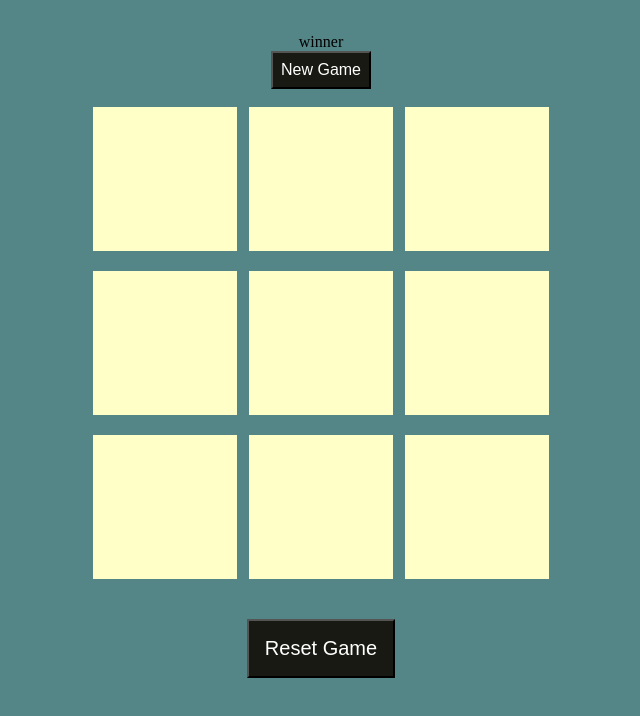
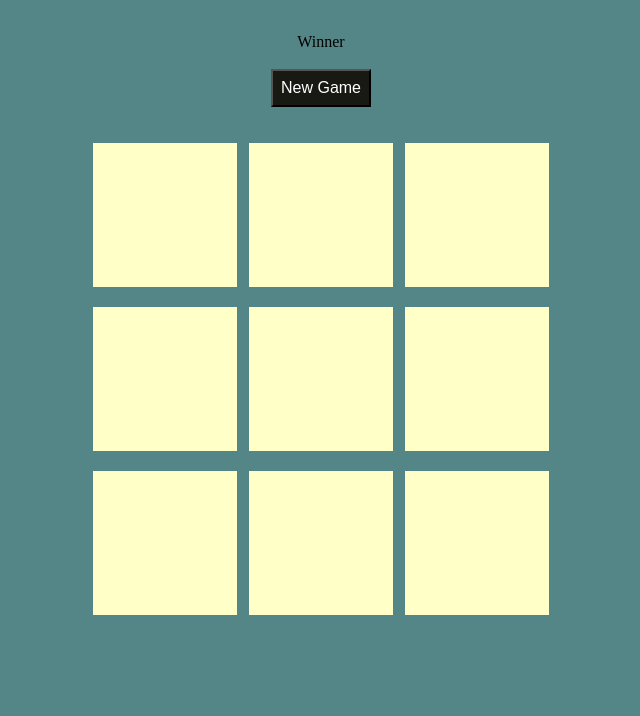
Before and after one commit to abdullahars227/TicTacToe, a plain HTML site: page index.html in a window 1280 px wide. Shown: the part 30-746 px from the top of the page, without its empty margins (319-959 px from the left). Drawn offline with Linux system fonts and the light colour scheme.

Commit message:
Fixed HTML issue

```diff
--- a/index.html
+++ b/index.html
@@ -9,13 +9,14 @@
 <body>
     <main>
         <h2>Tic Tac Toe</h2>
+        <br><br>
+        <div class="msg-container hide">
+            <p id="msg">Winner</p>
             <br>
-        <br>
-        <div class="msg-container"></div>
-        <p id="msg">winner</p>
             <button id="new-btn">New Game</button>
-        <br>
-        <br>
+        </div>
+        <br><br>
+
         <div class="container">
             <div class="game">
                 <button class="box"></button>
@@ -29,8 +30,6 @@
                 <button class="box"></button>
             </div>
         </div>
-  <button id="reset-btn">Reset Game</button>
-
     </main>
     <script src="script.js"></script>
 </body>
```
Lines whose indentation alone changed are shown as unchanged.
